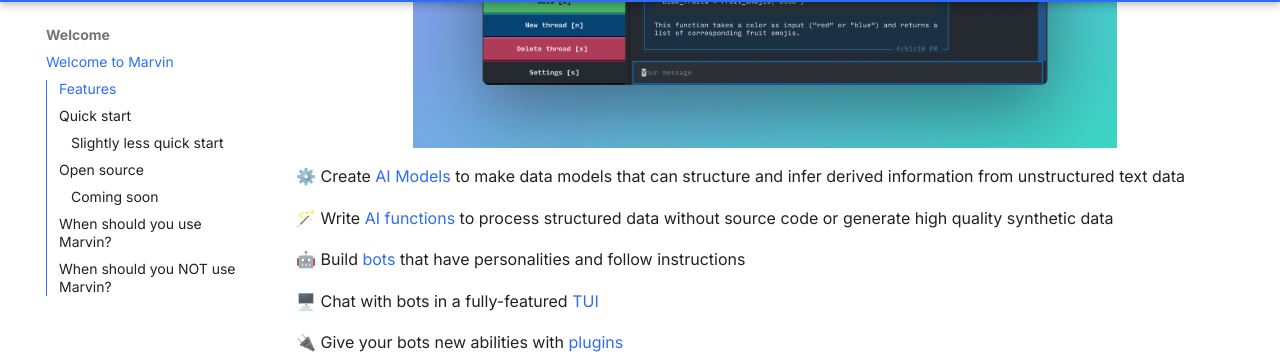
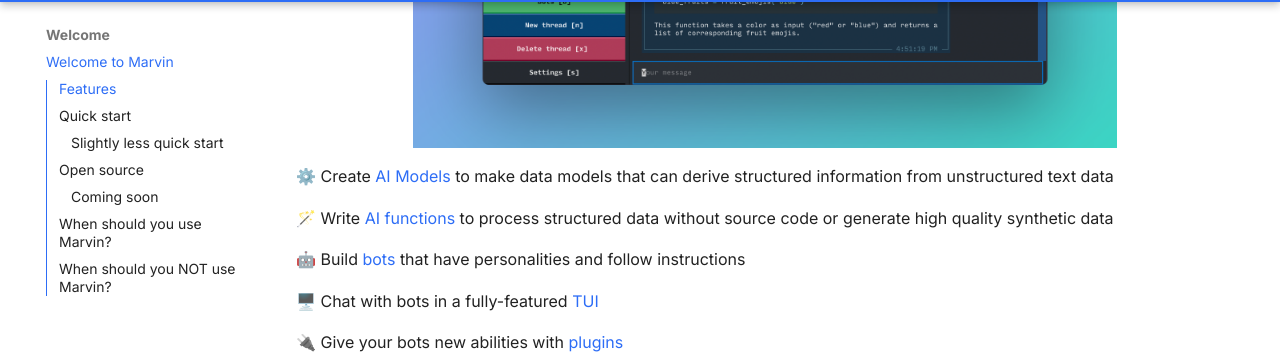
Before and after one commit to PrefectHQ/marvin, an MkDocs documentation site: the page built from docs/index.md, in a window 1280 px wide and 900 px high, scrolled down 2081 px. Shown: the part 94-453 px from the top of the window. Built offline with MkDocs 1.6.1 and Material for MkDocs 9.7.7, drawn with Linux system fonts in a browser that asks for light colours; comment, search, counter and statistics services are not loaded.

Commit message:
Update docs/index.md
Co-authored-by: nate nowack <thrast36@gmail.com>

```diff
--- a/docs/index.md
+++ b/docs/index.md
@@ -35,7 +35,7 @@
 <!-- ![](img/heroes/gpp.png) -->
 ![](img/tui/colorful_fruit.png)
 
-⚙️ Create [AI Models](guide/concepts/ai_models.md) to make data models that can structure and infer derived information from unstructured text data
+⚙️ Create [AI Models](guide/concepts/ai_models.md) to make data models that can derive structured information from unstructured text data
 
 🪄 Write [AI functions](guide/concepts/ai_functions.md) to process structured data without source code or generate high quality synthetic data
 
```
